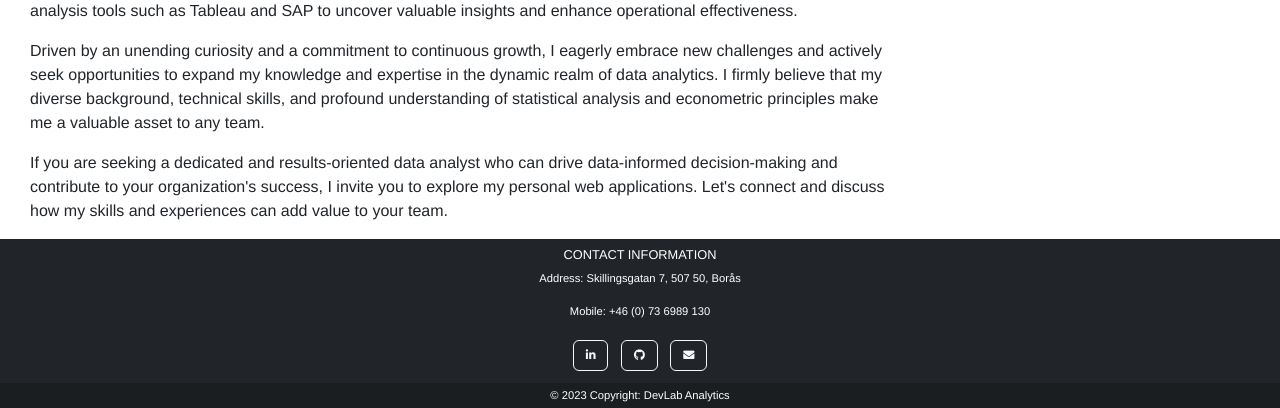
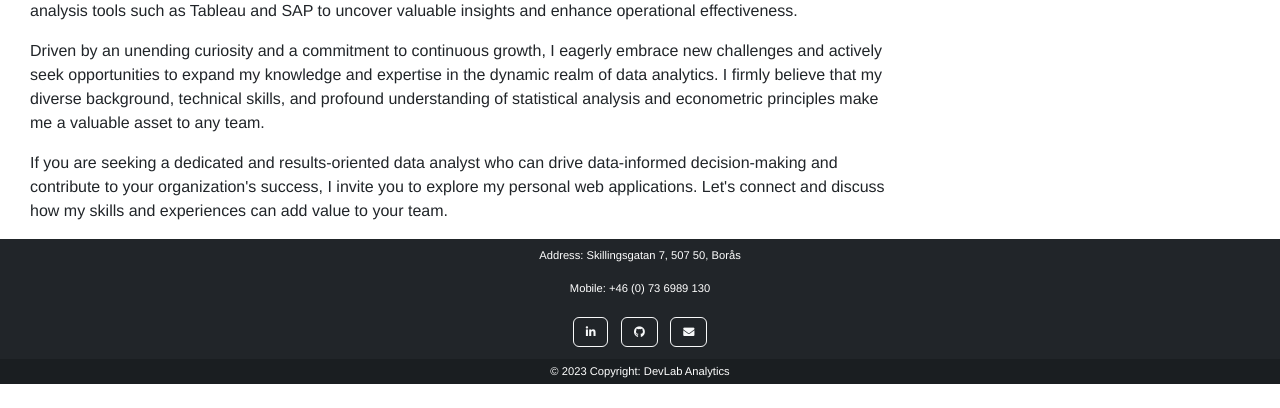
Before and after one commit to moazAlhomsi/personalWebsite, a Django app: page / in a window 1280 px wide. Shown: the part 510-918 px from the top of the page. After the commit the page ends 894 px from the top, so only its background shows below. Run offline with Django 4.2, Linux system fonts and the light colour scheme.

Commit message:
Update home.html

```diff
--- a/blog/templates/home.html
+++ b/blog/templates/home.html
@@ -92,7 +92,7 @@
 <footer class="bg-dark text-center text-white">
     <div class="container p-2 pb-0">
         <div class="text-center mb-2">
-            <h6 class="text-uppercase" style="font-size: 0.8rem;">Contact Information</h6>
+<!--             <h6 class="text-uppercase" style="font-size: 0.8rem;">Contact Information</h6> -->
             <p style="font-size: 0.7rem;">Address: Skillingsgatan 7, 507 50, Borås</p>
             <p style="font-size: 0.7rem;">Mobile: +46 (0) 73 6989 130</p>
 
```
